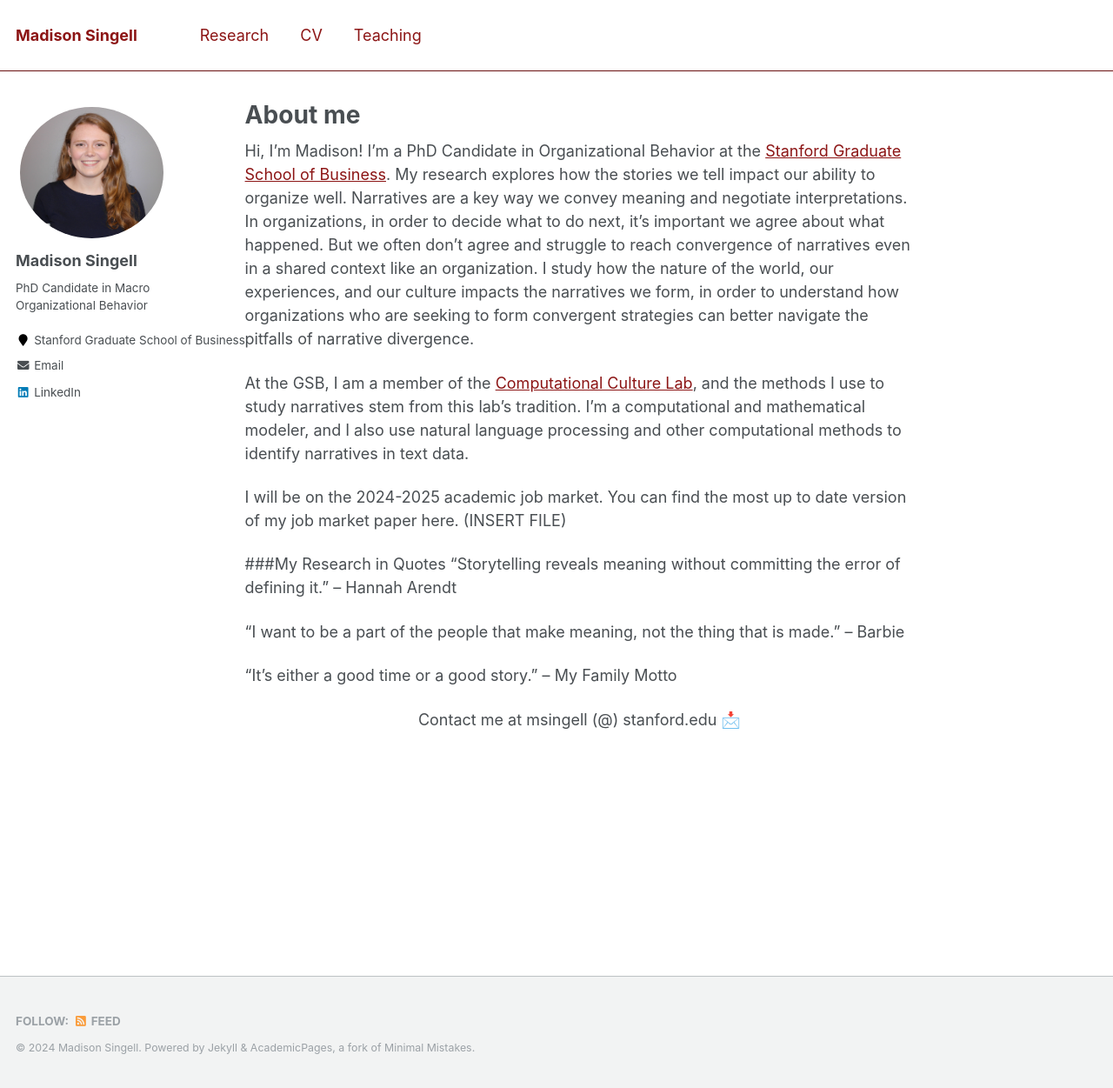
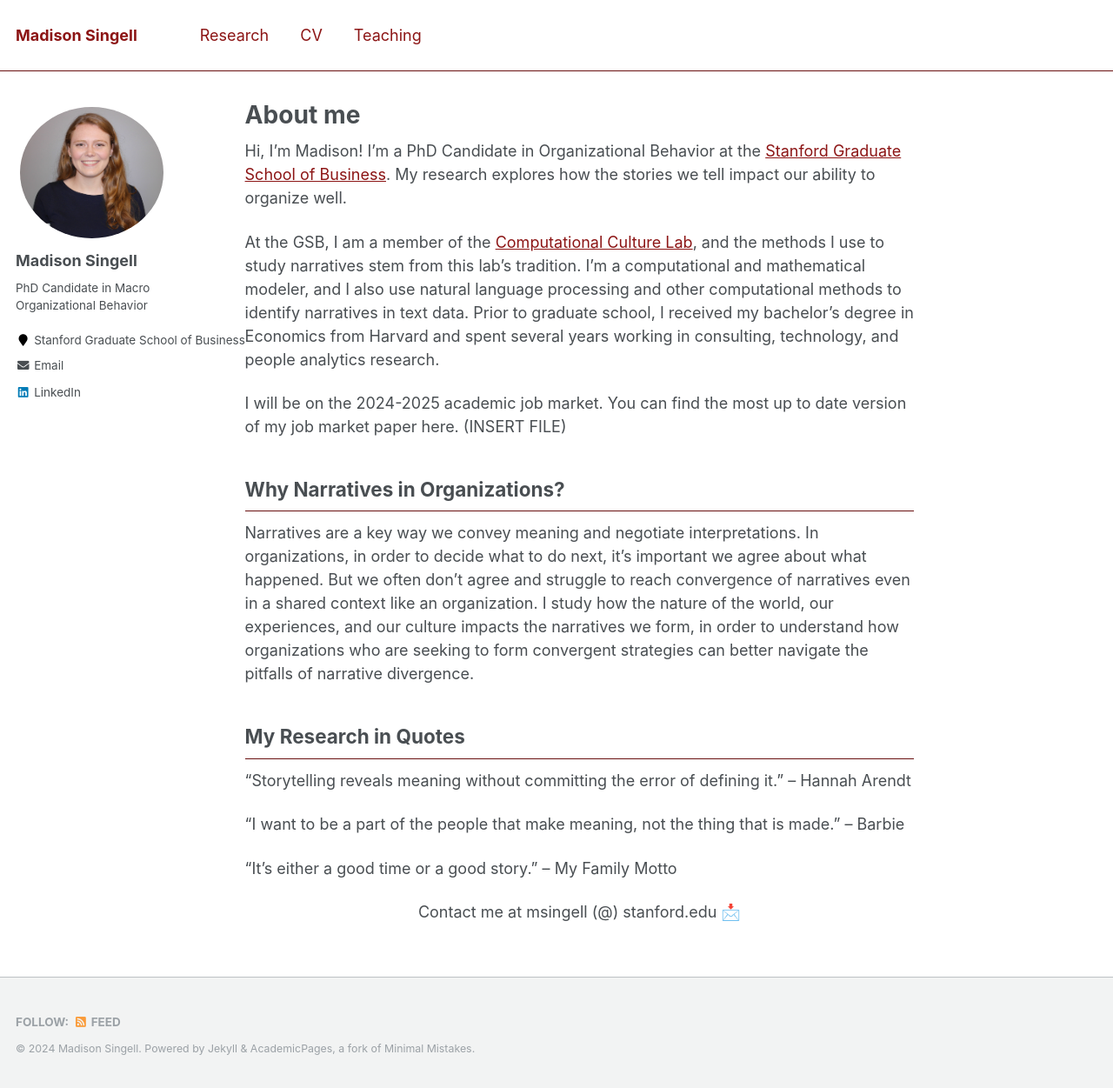
Before and after one commit to mhsingell/mhsingell.github.io, a Jekyll site: the page built from _pages/about.md, in a window 1280 px wide and 1251 px high. Shown: the whole window at 87% size. Built offline with Jekyll 4.4.1, drawn with Linux system fonts in a browser that asks for light colours.

Commit message:
Update about.md

```diff
--- a/_pages/about.md
+++ b/_pages/about.md
@@ -9,13 +9,16 @@
 ---
 
 
-Hi, I’m Madison! I’m a PhD Candidate in Organizational Behavior at the [Stanford Graduate School of Business](https://www.gsb.stanford.edu/programs/phd/academic-experience/students/madison-singell). My research explores how the stories we tell impact our ability to organize well. Narratives are a key way we convey meaning and negotiate interpretations. In organizations, in order to decide what to do next, it’s important we agree about what happened. But we often don’t agree and struggle to reach convergence of narratives even in a shared context like an organization. I study how the nature of the world, our experiences, and our culture impacts the narratives we form, in order to understand how organizations who are seeking to form convergent strategies can better navigate the pitfalls of narrative divergence.
+Hi, I’m Madison! I’m a PhD Candidate in Organizational Behavior at the [Stanford Graduate School of Business](https://www.gsb.stanford.edu/programs/phd/academic-experience/students/madison-singell). My research explores how the stories we tell impact our ability to organize well.
 
-At the GSB, I am a member of the [Computational Culture Lab](https://www.comp-culture.org/), and the methods I use to study narratives stem from this lab’s tradition. I’m a computational and mathematical modeler, and I also use natural language processing and other computational methods to identify narratives in text data.
+At the GSB, I am a member of the [Computational Culture Lab](https://www.comp-culture.org/), and the methods I use to study narratives stem from this lab’s tradition. I’m a computational and mathematical modeler, and I also use natural language processing and other computational methods to identify narratives in text data. Prior to graduate school, I received my bachelor’s degree in Economics from Harvard and spent several years working in consulting, technology, and people analytics research.
 
 I will be on the 2024-2025 academic job market. You can find the most up to date version of my job market paper here. (INSERT FILE)
 
-###My Research in Quotes
+## Why Narratives in Organizations?
+Narratives are a key way we convey meaning and negotiate interpretations. In organizations, in order to decide what to do next, it’s important we agree about what happened. But we often don’t agree and struggle to reach convergence of narratives even in a shared context like an organization. I study how the nature of the world, our experiences, and our culture impacts the narratives we form, in order to understand how organizations who are seeking to form convergent strategies can better navigate the pitfalls of narrative divergence.
+
+## My Research in Quotes
 “Storytelling reveals meaning without committing the error of defining it.” – Hannah Arendt
 
 “I want to be a part of the people that make meaning, not the thing that is made.” – Barbie
```
